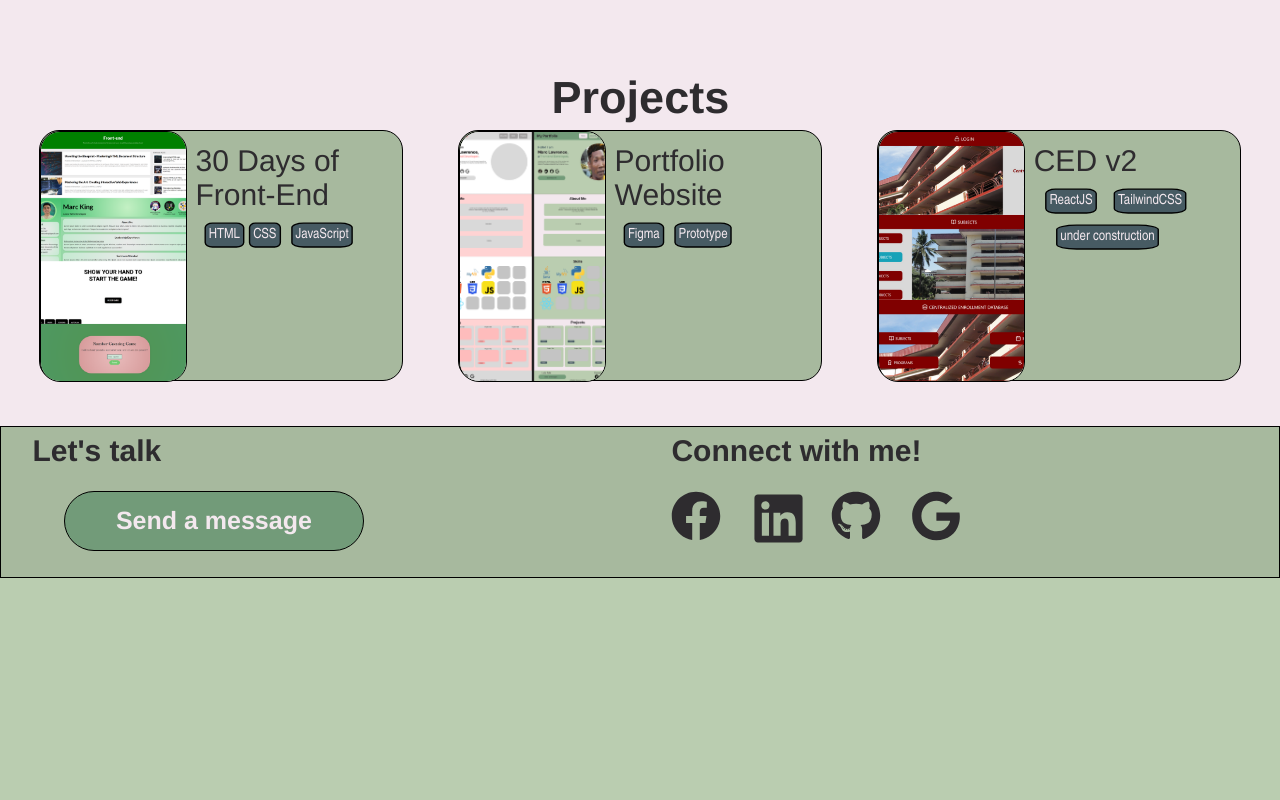
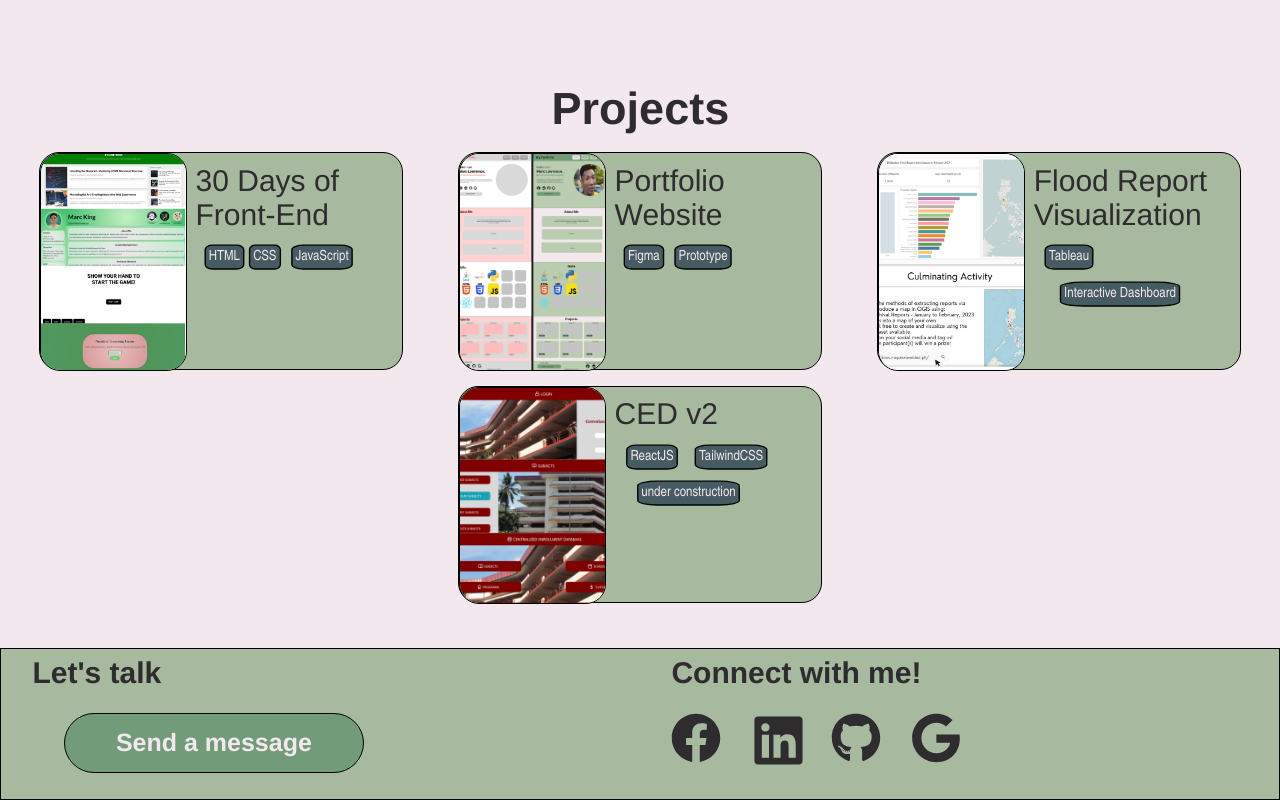
Before and after one commit to MarcLawrenceKing/portfolio-website, a React (Vite) app in the folder client/: page / in a window 1280 px wide. Shown: the part 2016-2816 px from the top of the page. Before the commit the page ends 2594 px from the top, so only its background shows below. Built offline with nearby package versions, Linux system fonts and the light colour scheme.

Commit message:
added mpklmdd

```diff
--- a/client/src/components/Image.jsx
+++ b/client/src/components/Image.jsx
@@ -10,6 +10,7 @@ import figmaLogo from "../assets/figma-logo.png";
 import portfolioProject from "../assets/portfolio-project.png";
 import AWSCC30DProject from "../assets/AWS30DFE.png";
 import CEDv2 from "../assets/CEDv2.png";
+import mpklmdd from "../assets/mpklmdd.png";
 
 const images = {
   // hero image
@@ -26,6 +27,7 @@ const images = {
   AWSCC30DProject,
   CEDv2,
   phoenix,
+  mpklmdd,
 };
 const Image = ({ imageKey, variant }) => {
   const imageSrc = images[imageKey];
--- a/client/src/components/ProjectCard.jsx
+++ b/client/src/components/ProjectCard.jsx
@@ -14,6 +14,8 @@ const ProjectCard = ({
     PortfolioWebsiteFigma:
       "https://www.figma.com/proto/wVJLGvW0hGT0zXyKcIwQtz/Untitled?node-id=30-202&node-type=frame&t=11eZHavkQMGipjJD-0&scaling=min-zoom&content-scaling=fixed&page-id=0%3A1&starting-point-node-id=30%3A202",
     CEDv2: "https://marclawrenceking.github.io/CEDv2/",
+    mpklmdd:
+      "https://public.tableau.com/app/profile/marc.king4953/viz/Mapakalamidad/Dashboard1?publish=yes",
   };
 
   return (
--- a/client/src/components/Projects.jsx
+++ b/client/src/components/Projects.jsx
@@ -5,6 +5,7 @@ const Projects = () => {
   const AWSCC_30D = ["HTML", "CSS", "JavaScript"];
   const PWFigma = ["Figma", "Prototype"];
   const CEDv2 = ["ReactJS", "TailwindCSS", "under construction"];
+  const mpklmdd = ["Tableau", "Interactive Dashboard"];
 
   return (
     <div className="projects" id="projects-section">
@@ -26,6 +27,13 @@ const Projects = () => {
           projectCategories={PWFigma}
           projectLink={"PortfolioWebsiteFigma"}
         />
+
+        <ProjectCard
+          projectImage={"mpklmdd"}
+          projectName={"Flood Report Visualization"}
+          projectCategories={mpklmdd}
+          projectLink={"mpklmdd"}
+        />
         <ProjectCard
           projectImage={"CEDv2"}
           projectName={"CED v2"}
```
Also changed, not shown: client/src/assets/mpklmdd.png (added).
